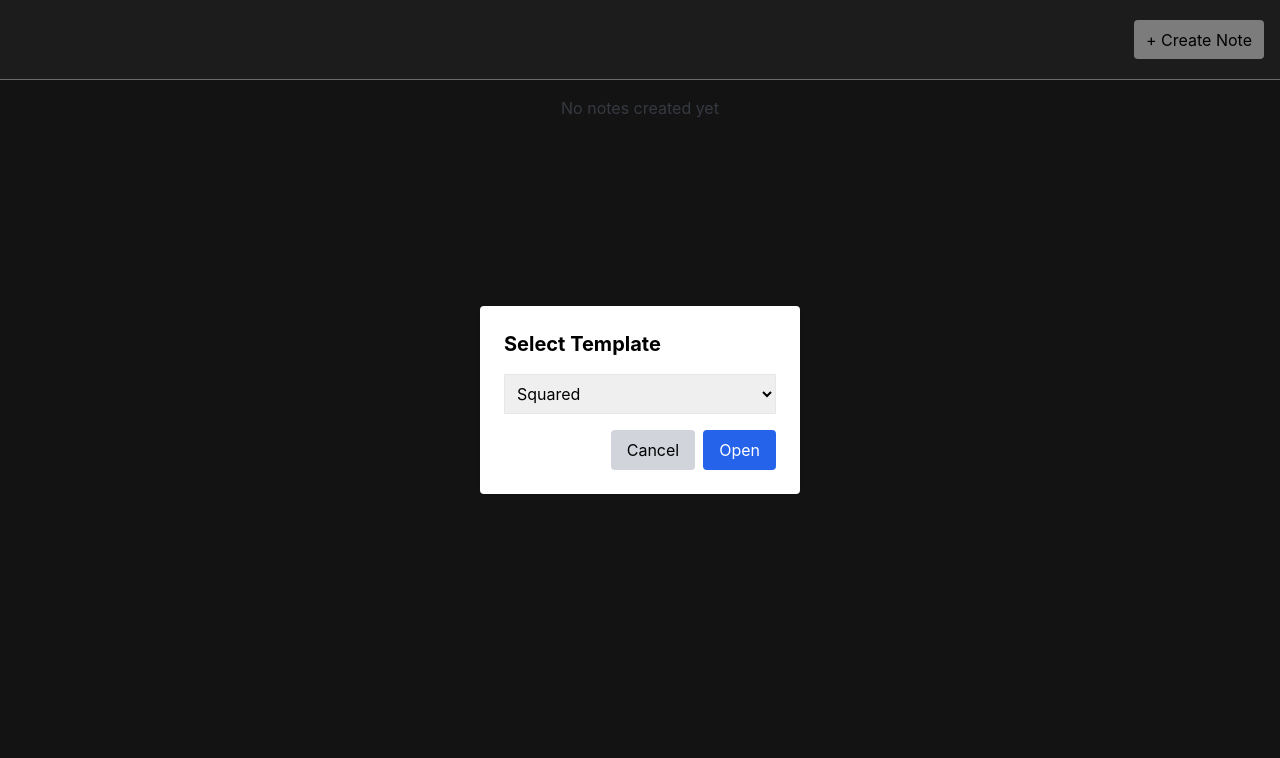
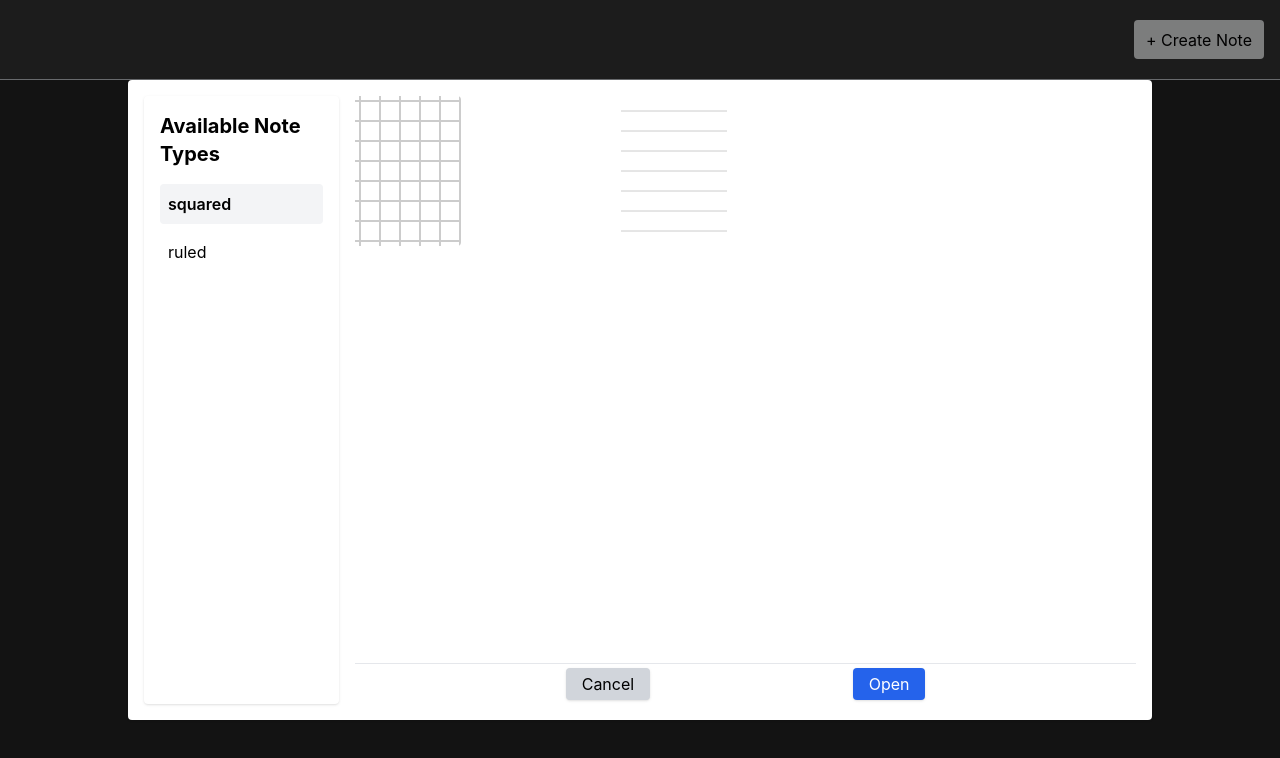
Before and after one commit to Sinkler521/sn-handwritten-note, a React (Create React App) app: page / in a window 1280 px wide. Both pictures are taken after a click on the button "+ Create Note". Shown: the top 758 px of the page. Built offline with nearby package versions, Linux system fonts and the light colour scheme.

Commit message:
changed view of 1 step (choosing template), not ready yet

```diff
--- a/src/components/handwritten-note/HandwrittenNote.tsx
+++ b/src/components/handwritten-note/HandwrittenNote.tsx
@@ -7,7 +7,11 @@ import React, {
   CSSProperties,
 } from 'react';
 import ReactDOM from 'react-dom';
-import { HandwrittenNoteType, getNoteClass } from './HandwrittenNoteTypes';
+import {
+  HandwrittenNoteType,
+  getNoteClass,
+  allNoteTypes,
+} from './HandwrittenNoteTypes';
 import { HandwrittenNoteEditor } from './editor/handwritten-note-editor';
 import { MdMinimize, MdOutlineFullscreen, MdClose } from 'react-icons/md';
 import './handwritten-note-styles.css';
@@ -115,26 +119,71 @@ export const HandwrittenNote: React.FC<HandwrittenNoteProps> = ({
         className="fixed inset-0 flex items-center justify-center bg-black bg-opacity-50 z-50"
         onClick={onClose}
       >
-        <div className="bg-white p-6 rounded shadow w-80" onClick={(e) => e.stopPropagation()}>
-          <h2 className="text-xl font-bold mb-4">Select Template</h2>
-          <select
-            className="border p-2 w-full mb-4"
-            value={noteType}
-            onChange={(e) => setNoteType(e.target.value as HandwrittenNoteType)}
+        <div
+          className="
+            bg-white rounded shadow
+            w-[80vw] h-[80vh]
+            p-4
+            grid grid-cols-[1fr_4fr]
+            gap-4
+          "
+          onClick={(e) => e.stopPropagation()}
         >
-            <option value={HandwrittenNoteType.SQUARED}>Squared</option>
-            <option value={HandwrittenNoteType.RULED}>Ruled</option>
-          </select>
-          <div className="flex justify-end space-x-2">
-            <button className="px-4 py-2 bg-gray-300 rounded" onClick={onClose}>
+          <div className="shadow p-4 rounded overflow-auto">
+            <h2 className="text-xl font-bold mb-4">Available Note Types</h2>
+            <ul className="space-y-2">
+              {allNoteTypes.map((type) => (
+                <li
+                  key={type}
+                  onClick={() => setNoteType(type)}
+                  className={`
+                    p-2 rounded cursor-pointer
+                    transition-all hover:bg-gray-50
+                    ${noteType === type ? 'bg-gray-100 font-semibold' : ''}
+                  `}
+                >
+                  {type}
+                </li>
+              ))}
+            </ul>
+          </div>
+
+          <div className="flex flex-col h-full">
+            <div className="flex-1 grid grid-cols-3 grid-rows-3 gap-4 overflow-auto">
+              {allNoteTypes.map((type) => {
+                const previewClass = getNoteClass(type);
+                return (
+                  <div
+                    key={type}
+                    className={`
+                      h-[150px]
+                      aspect-[210/297]
+                      border-[5px] border-transparent
+                      hover:border-gray-800
+                      transition-all
+                      rounded
+                      overflow-hidden
+                      ${previewClass}
+                    `}
+                  />
+                );
+              })}
+            </div>
+
+            <div className="mt-4 py-1 px-2 flex justify-evenly border-t">
+              <button
+                className="px-4 py-1 bg-gray-300 rounded shadow hover:opacity-90"
+                onClick={onClose}
+              >
                 Cancel
               </button>
               <button
-              className="px-4 py-2 bg-blue-600 text-white rounded"
+                className="px-4 py-1 bg-blue-600 text-white rounded shadow hover:opacity-90"
                 onClick={() => setStep(2)}
               >
                 Open
               </button>
+            </div>
           </div>
         </div>
       </div>,
--- a/src/components/handwritten-note/HandwrittenNoteTypes.tsx
+++ b/src/components/handwritten-note/HandwrittenNoteTypes.tsx
@@ -13,3 +13,8 @@ export const getNoteClass = (noteType: HandwrittenNoteType): string => {
         return 'paper-squared';
     }
   };
+
+  export const allNoteTypes = [
+    HandwrittenNoteType.SQUARED,
+    HandwrittenNoteType.RULED
+  ]
```
Lines whose indentation alone changed are shown as unchanged.
